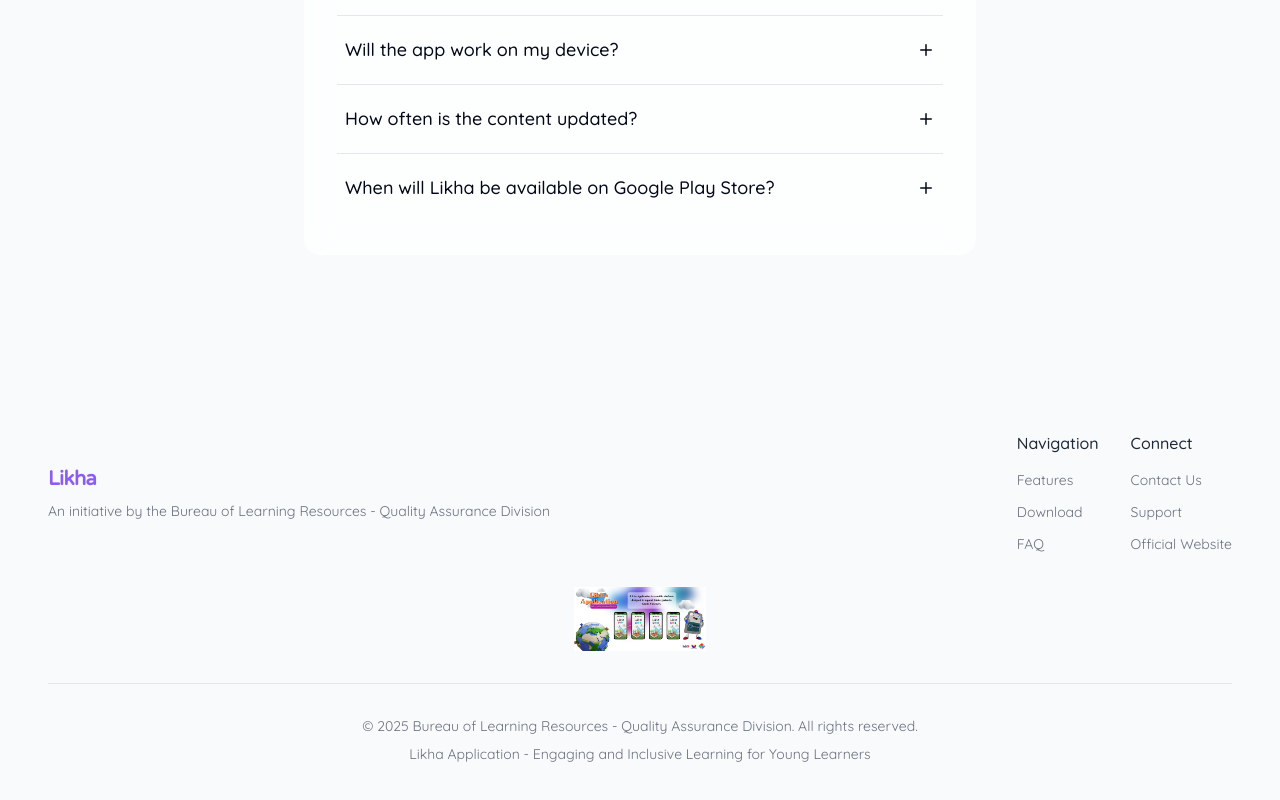
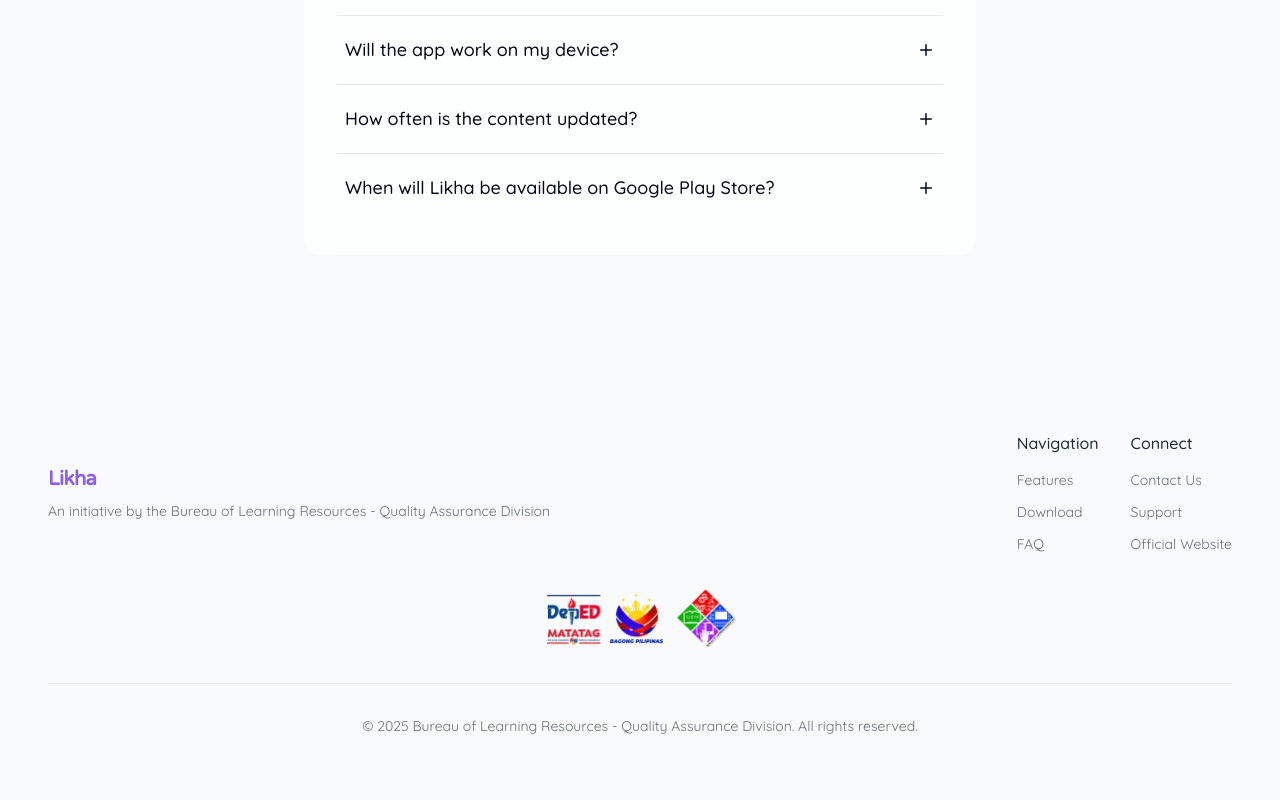
Before and after one commit to Daydreamer20/LIKHA, a React (Vite) app: page / in a window 1280 px wide. Shown: the part 3440-4240 px from the top of the page. Built offline with nearby package versions, Linux system fonts and the light colour scheme.

Commit message:
Update Footer partner logo and remove subtitle text

```diff
--- a/src/components/Footer.tsx
+++ b/src/components/Footer.tsx
@@ -43,7 +43,7 @@ const Footer = () => {
         {/* Partner logos */}
         <div className="flex justify-center gap-8 mb-8">
           <img
-            src="/lovable-uploads/b5aea339-b819-4bbe-bdea-14646e56cfcb.png"
+            src="/lovable-uploads/91c8fbf3-9478-4467-bf19-3d00b98afb89 (1).png"
             alt="DepEd and Partner Logos"
             className="h-16 object-contain"
           />
@@ -51,7 +51,7 @@ const Footer = () => {
 
         <div className="border-t border-gray-200 mt-4 pt-8 text-center text-gray-500 text-sm">
           <p>© {currentYear} Bureau of Learning Resources - Quality Assurance Division. All rights reserved.</p>
-          <p className="mt-2">Likha Application - Engaging and Inclusive Learning for Young Learners</p>
+          <p className="mt-2"></p>
         </div>
       </div>
     </footer>
```
